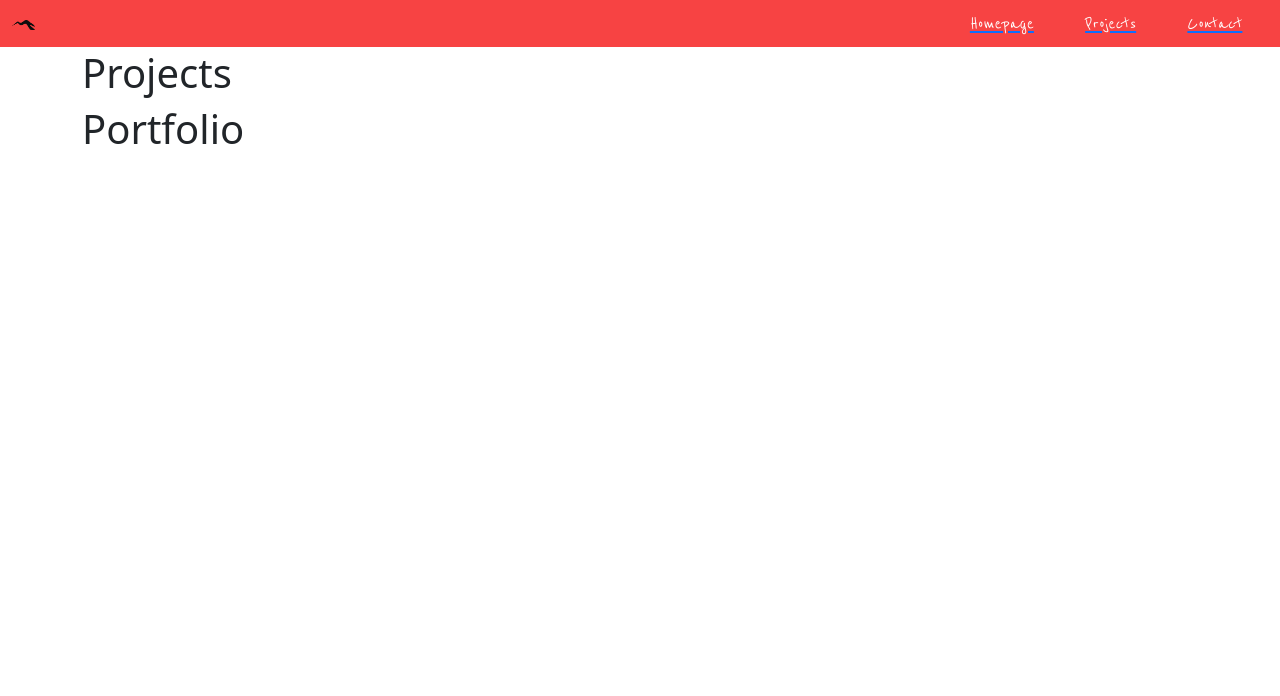
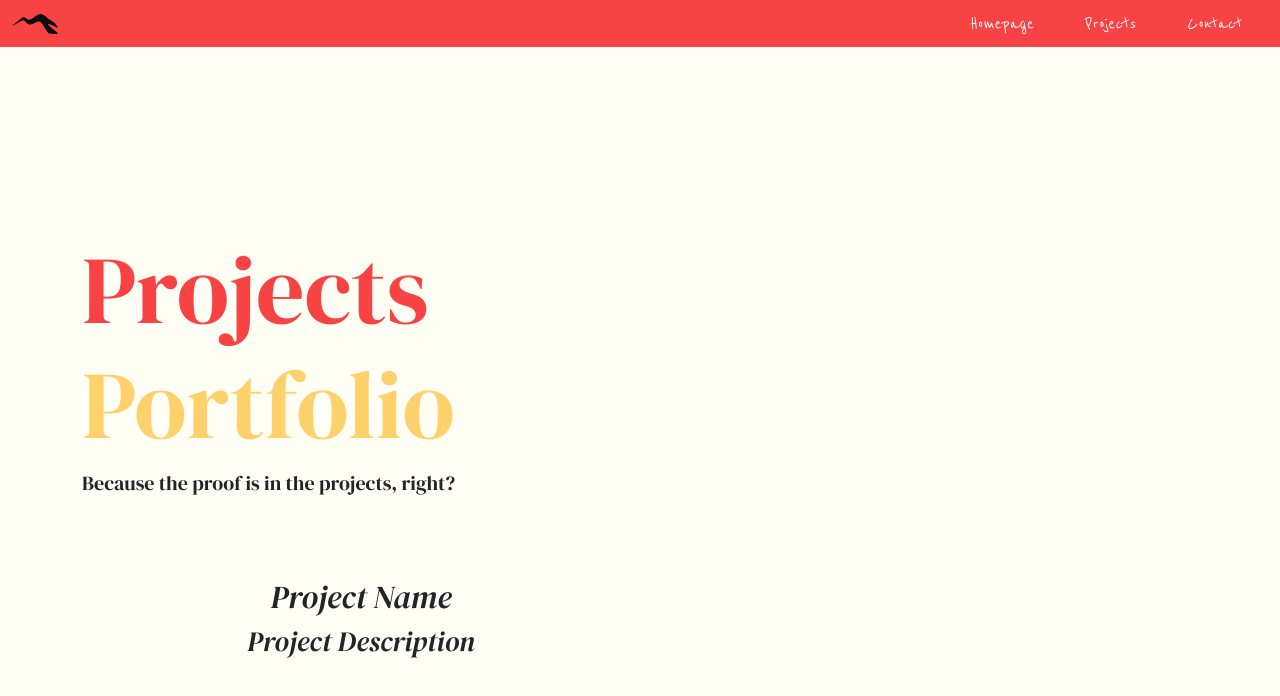
Before and after one commit to mitchjsutherland/ReactPortfolio, a React (Vite) app in the folder msreactportfolio/: page /projects in a window 1280 px wide. Shown: the top 696 px of the page. Built offline with nearby package versions, Linux system fonts and the light colour scheme.

Commit message:
Project page update

```diff
--- a/msreactportfolio/src/App.css
+++ b/msreactportfolio/src/App.css
@@ -73,13 +73,16 @@
   height: 100vh;
 }
 
+
+/* HEADER NAV -------------------------------------------- */
+
 .customNav {
   background-color: #F74343;
   margin-bottom: 2px;
 }
 
 #navIcon {
-  height: 1em;
+  height: 1.5em;
 }
 
 .custom-nav-links {
@@ -88,14 +91,10 @@
 
 .active-nav-link {
   justify-content: center;
+  color: orange;
 }
 
-.hp-nav-link {
-  color: white;
-  text-decoration: none;
-}
-
-Link {
+a:-webkit-any-link {
   text-decoration: none;
 }
 
@@ -109,10 +108,12 @@ Link {
 }
 
 
-/* THIS NEEDS TO BE CHECKED OUT --------------------------------------- MAY BE DUE TO BOOTSTRAP STYLES */
 #hp-nav-home:hover, #hp-nav-projects:hover , #hp-nav-contact:hover {
   color: #FFD16C;
 }
+
+
+/* HOMEPAGE -------------------------------------------- */
 
 .mainhome {
   background-color: #F74343;
@@ -127,9 +128,6 @@ Link {
   width: 100vw;
   margin: 0;
 }
-
-
-
 
 .title {
   position: absolute;
@@ -170,7 +168,6 @@ Link {
   position: relative;
   top: 45vh;
 }
-
 
 @media only screen and (max-width: 767px) {
 
@@ -218,3 +215,53 @@ Link {
     max-width: 400px;
   }
 }
+
+
+/* PROJECTS -------------------------------------------- */
+
+.mainprojects {
+  background-color: #FFFEF5;
+  width: 100vw;
+  height: 100vh;
+  z-index: -1;
+}
+
+.projectbody {
+  height: 100vh;
+  width: 100vw;
+  margin: 0;
+  display: flex;
+  align-items: center;
+}
+
+#projects-title h1, #projects-subtitle {
+  font-family: "DM Serif Display", serif;
+  font-size: 600%;
+  font-weight: 400;
+  font-style: normal;
+}
+
+#p-title-1 {
+  color: #F74343;
+  margin-bottom: 0;
+}
+
+#p-title-2 {
+  color: #FFD16C;
+}
+
+#projects-subtitle {
+  margin-bottom: 15%;
+}
+
+.project-info {
+  font-family: "DM Serif Display", serif;
+  font-weight: 400;
+  font-style: italic;
+  text-align: center;
+}
+
+
+
+
+/* CONTACT -------------------------------------------- */
--- a/msreactportfolio/src/Contact.jsx
+++ b/msreactportfolio/src/Contact.jsx
@@ -1,3 +1,5 @@
+import React from 'react'
+
 function Contact() {
     return (
         <div>
--- a/msreactportfolio/src/Homepage.jsx
+++ b/msreactportfolio/src/Homepage.jsx
@@ -1,5 +1,6 @@
 import React from 'react'
 import PortfolioProfile from './assets/ProfilePic2.png'
+import { Link } from 'react-router-dom';
 
 function Homepage() {
 
@@ -9,13 +10,13 @@ function Homepage() {
 
                 <div className="row align-items-center justify-content-center text-center" id="new-mainbody">
                     <div className="col-sm-7 col-md-2 col-lg-2" id="new-mainprojects">
-                        <h4 className= "home-action">PROJECTS</h4>
+                        <Link to = "/projects"><h4 className= "home-action">PROJECTS</h4></Link>
                     </div>
                     <div className="col-sm-11 col-md-6" id="new-mainprofile">
                         <img src={PortfolioProfile} className="profile-pic" id="profile-picid"></img>
                     </div>
                     <div className="col-sm-7 col-md-2 col-lg-2" id="new-maincontact">
-                        <h4 className= "home-action">CONTACT</h4>
+                        <Link to="/contact"><h4 className= "home-action">CONTACT</h4></Link>
                     </div>
                 </div>
 
--- a/msreactportfolio/src/Projects.jsx
+++ b/msreactportfolio/src/Projects.jsx
@@ -6,11 +6,20 @@ function Projects() {
         <>
             <main className="mainprojects">
 
-                <div className="container">
-                    <div className="col-6">
-                        <div className="div title-wrapper">
-                            <h1>Projects</h1>
-                            <h1>Portfolio</h1>
+                <div className="container projectbody">
+                    <div className="col-6 project-title-wrapper">
+                        <div className = "col-12">
+                            <div className="div projects-title" id="projects-title">
+                                <h1 id="p-title-1">Projects</h1>
+                                <h1 id="p-title-2">Portfolio</h1>
+                            </div>
+                            <div className="div projects-subtitle" id="projects-subtitle">
+                                <h5>Because the proof is in the projects, right?</h5>
+                            </div>
+                        </div>
+                        <div className = "project-info">
+                            <h2>Project Name</h2>
+                            <h3>Project Description</h3>
                         </div>
                     </div>
                     <div className="col-6">
```
